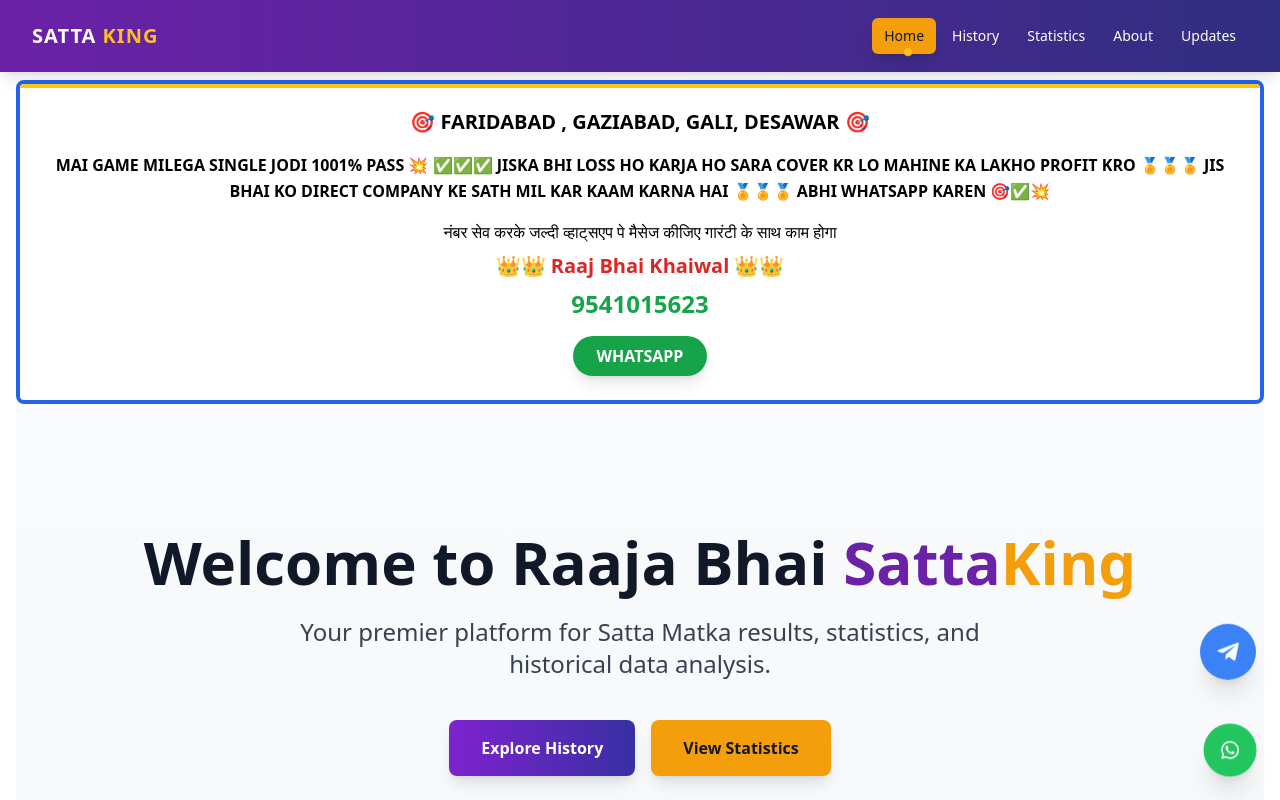
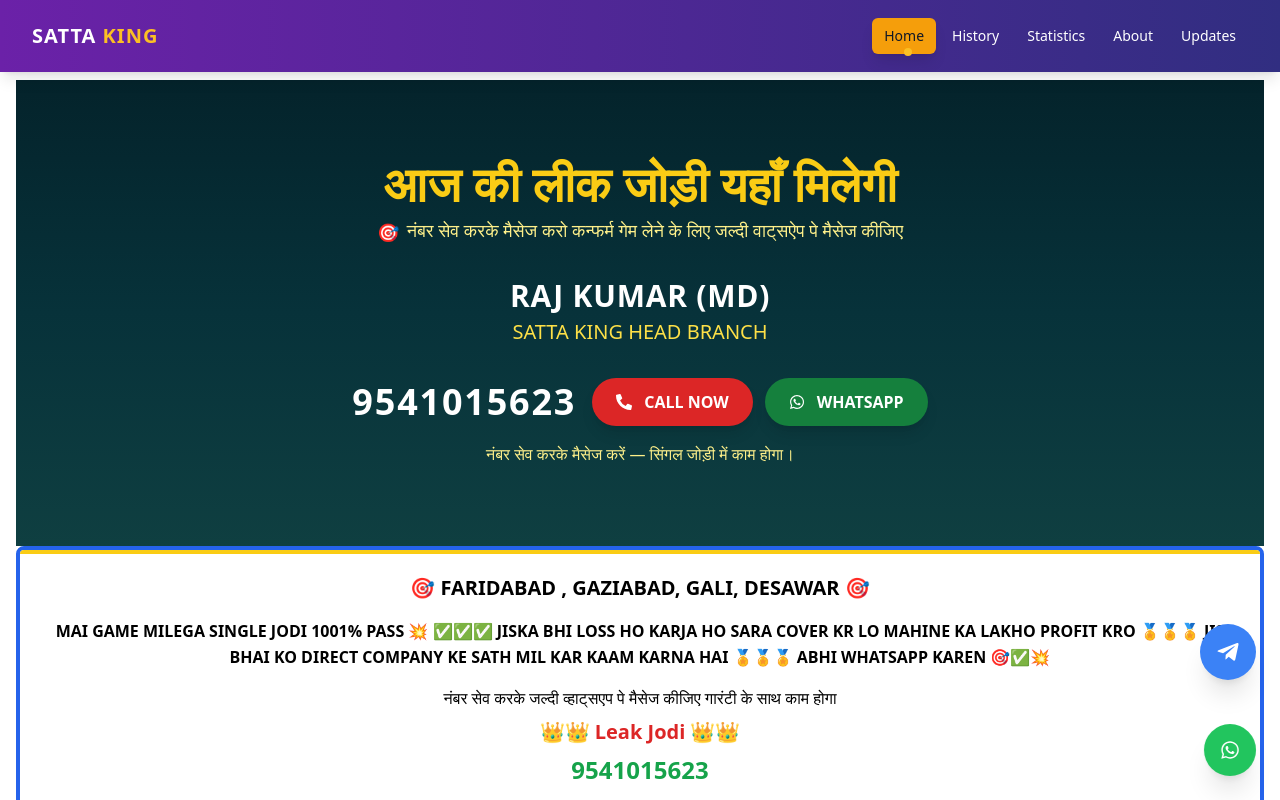
Before and after one commit to sahibhussain143/SattaKing, a React (Vite) app in the folder Frontend/: page / in a window 1280 px wide. Shown: the top 800 px of the page. Built offline with nearby package versions, Linux system fonts and the light colour scheme.

Commit message:
code commit

```diff
--- a/Frontend/src/pages/Home/BannerOne.jsx
+++ b/Frontend/src/pages/Home/BannerOne.jsx
@@ -1,52 +1,91 @@
+
+
+
+
+
 import React from "react";
+import { FaPhoneAlt, FaWhatsapp } from "react-icons/fa";
 
-const BannerOne = () => {
-  const openWhatsApp = () => {
-    const phoneNumber = "9541015623"; // replace with your number
-    const message = "Hello Raaj Bhai Khaiwal  I’m interested in your service.";
-    const url = `https://wa.me/${phoneNumber}?text=${encodeURIComponent(message)}`;
-    window.open(url, "_blank");
-  };
+// BannerOne: fully responsive banner component using Tailwind CSS
+// Usage:
+// <BannerOne
+//   title="आज की लीक जोड़ी यहाँ मिलेगी"
+//   subtitle="नंबर सेव करके मैसेज करो कन्फर्म गेम लेने के लिए..."
+//   name="RAJ KUMAR (MD)"
+//   branch="SATTA KING HEAD BRANCH"
+//   phone="7451956934"
+// />
+
+export default function BannerOne({
+  title = "आज की लीक जोड़ी यहाँ मिलेगी",
+  subtitle = "नंबर सेव करके मैसेज करो कन्फर्म गेम लेने के लिए जल्दी वाट्सऐप पे मैसेज कीजिए",
+  name = "RAJ KUMAR (MD)",
+  branch = "SATTA KING HEAD BRANCH",
+  phone = "9541015623",
+}) {
+  const telLink = `tel:${phone}`;
+  const whatsappLink = `https://wa.me/${phone.replace(/[^0-9]/g, "")}`;
 
   return (
-    <div className="border-4 border-blue-600 rounded-lg p-6 text-center relative bg-white">
-      {/* Yellow Top Border */}
-      <div className="absolute top-0 left-0 w-full h-1 bg-yellow-400 rounded-t-lg"></div>
+    <section className="w-full bg-gradient-to-b from-[#04232b] via-[#07323a] to-[#0f3f41] text-center py-8 md:py-12 lg:py-20 px-4">
+      <div className="max-w-6xl mx-auto">
+        {/* Headline */}
+        <h1 className="font-bold text-yellow-400 text-2xl sm:text-3xl md:text-4xl lg:text-5xl leading-tight">
+          {title}
+        </h1>
 
-      {/* Heading */}
-      <h2 className="font-bold text-lg md:text-xl mb-4">
-        🎯 FARIDABAD , GAZIABAD, GALI, DESAWAR 🎯
-      </h2>
+        {/* small decorative line / subtitle - hidden on very small screens to keep layout clean */}
+        <p className="mt-2 text-yellow-200 text-sm sm:text-base md:text-lg max-w-3xl mx-auto px-4 sm:px-0">
+          <span className="inline-block align-middle mr-2">🎯</span>
+          <span className="hidden xs:inline-block md:inline">{subtitle}</span>
+        </p>
 
-      {/* Paragraph */}
-      <p className="font-semibold text-md leading-relaxed mb-4">
-        MAI GAME MILEGA SINGLE JODI 1001% PASS 💥 ✅✅✅
-        JISKA BHI LOSS HO KARJA HO SARA COVER KR LO MAHINE KA LAKHO PROFIT KRO 🏅🏅🏅
-        JIS BHAI KO DIRECT COMPANY KE SATH MIL KAR KAAM KARNA HAI 🏅🏅🏅
-        ABHI WHATSAPP KAREN 🎯✅💥
-      </p>
+        {/* Name + Branch - responsive sizing */}
+        <div className="mt-6 md:mt-8">
+          <p className="text-white text-lg sm:text-xl md:text-2xl lg:text-3xl font-semibold tracking-wide">
+            {name}
+          </p>
+          <p className="text-yellow-300 text-base sm:text-lg md:text-xl mt-1">{branch}</p>
+        </div>
 
-      <p className="text-black font-medium mb-2">
-        नंबर सेव करके जल्दी व्हाट्सएप पे मैसेज कीजिए गारंटी के साथ काम होगा
-      </p>
+        {/* Phone number and action buttons */}
+        <div className="mt-6 md:mt-8 flex flex-col sm:flex-row items-center justify-center gap-4">
+          {/* Phone number - hide on very small screens and show on sm+ */}
+          <div className="hidden sm:block">
+            <p className="text-white text-2xl sm:text-3xl md:text-4xl font-extrabold tracking-wider">
+              {phone}
+            </p>
+          </div>
 
-      {/* Name Highlight */}
-      <h3 className="text-red-600 font-bold text-xl mb-2">
-        👑👑 Raaj Bhai Khaiwal 👑👑
-      </h3>
+          <div className="flex items-center gap-3">
+            <a
+              href={telLink}
+              className="inline-flex items-center gap-3 px-6 py-3 rounded-full bg-red-600 hover:bg-red-700 text-white font-semibold shadow-lg transition-transform transform hover:-translate-y-0.5"
+              aria-label={`Call ${phone}`}
+            >
+              <FaPhoneAlt />
+              <span className="uppercase">Call Now</span>
+            </a>
 
-      {/* Number */}
-      <p className="text-green-600 font-bold text-2xl mb-4">9541015623</p>
+            <a
+              href={whatsappLink}
+              target="_blank"
+              rel="noopener noreferrer"
+              className="inline-flex items-center gap-3 px-6 py-3 rounded-full bg-green-700 hover:bg-green-800 text-white font-semibold shadow-lg transition-transform transform hover:-translate-y-0.5"
+              aria-label={`WhatsApp ${phone}`}
+            >
+              <FaWhatsapp />
+              <span className="uppercase">WhatsApp</span>
+            </a>
+          </div>
+        </div>
 
-      {/* WhatsApp Button */}
-      <button
-        onClick={openWhatsApp}
-        className="bg-green-600 hover:bg-green-700 text-white font-bold px-6 py-2 rounded-full shadow-lg transition transform hover:scale-110"
-      >
-        WHATSAPP
-      </button>
-    </div>
+        {/* Small note under buttons - condensed on mobile */}
+        <p className="mt-4 text-yellow-200 text-xs sm:text-sm md:text-base max-w-3xl mx-auto px-4 sm:px-0">
+          <span className="hidden sm:inline">नंबर सेव करके मैसेज करें — सिंगल जोड़ी में काम होगा।</span>
+          <span className="sm:hidden">नंबर सेव करे और मैसेज करे।</span>
+        </p>
+      </div>
+    </section>
   );
-};
-
-export default BannerOne;
+}
--- /dev/null
+++ b/Frontend/src/pages/Home/BannerTow.jsx
@@ -0,0 +1,52 @@
+import React from "react";
+
+const BannerTwo = () => {
+  const openWhatsApp = () => {
+    const phoneNumber = "9541015623"; // replace with your number
+    const message = "Hello Raaj Bhai Khaiwal  I’m interested in your service.";
+    const url = `https://wa.me/${phoneNumber}?text=${encodeURIComponent(message)}`;
+    window.open(url, "_blank");
+  };
+
+  return (
+    <div className="border-4 border-blue-600 rounded-lg p-6 text-center relative bg-white">
+      {/* Yellow Top Border */}
+      <div className="absolute top-0 left-0 w-full h-1 bg-yellow-400 rounded-t-lg"></div>
+
+      {/* Heading */}
+      <h2 className="font-bold text-lg md:text-xl mb-4">
+        🎯 FARIDABAD , GAZIABAD, GALI, DESAWAR 🎯
+      </h2>
+
+      {/* Paragraph */}
+      <p className="font-semibold text-md leading-relaxed mb-4">
+        MAI GAME MILEGA SINGLE JODI 1001% PASS 💥 ✅✅✅
+        JISKA BHI LOSS HO KARJA HO SARA COVER KR LO MAHINE KA LAKHO PROFIT KRO 🏅🏅🏅
+        JIS BHAI KO DIRECT COMPANY KE SATH MIL KAR KAAM KARNA HAI 🏅🏅🏅
+        ABHI WHATSAPP KAREN 🎯✅💥
+      </p>
+
+      <p className="text-black font-medium mb-2">
+        नंबर सेव करके जल्दी व्हाट्सएप पे मैसेज कीजिए गारंटी के साथ काम होगा
+      </p>
+
+      {/* Name Highlight */}
+      <h3 className="text-red-600 font-bold text-xl mb-2">
+        👑👑 Leak Jodi 👑👑
+      </h3>
+
+      {/* Number */}
+      <p className="text-green-600 font-bold text-2xl mb-4">9541015623</p>
+
+      {/* WhatsApp Button */}
+      <button
+        onClick={openWhatsApp}
+        className="bg-green-600 hover:bg-green-700 text-white font-bold px-6 py-2 rounded-full shadow-lg transition transform hover:scale-110"
+      >
+        WHATSAPP
+      </button>
+    </div>
+  );
+};
+
+export default BannerTwo;
--- a/Frontend/src/pages/Home/Home.jsx
+++ b/Frontend/src/pages/Home/Home.jsx
@@ -1,13 +1,14 @@
 import React from 'react';
 import { Link } from 'react-router-dom';
 import BannerOne from './BannerOne';
+import BannerTwo from './BannerTow';
 
 const Home = () => {
   return (
 
     <>
           <BannerOne/>
-
+            <BannerTwo/>
     <div className="min-h-screen bg-gradient-to-b from-gray-50 to-gray-100">
       {/* Hero Section */}
       <section className="py-16 md:py-24 lg:py-32 px-4 sm:px-6 lg:px-8">
```
